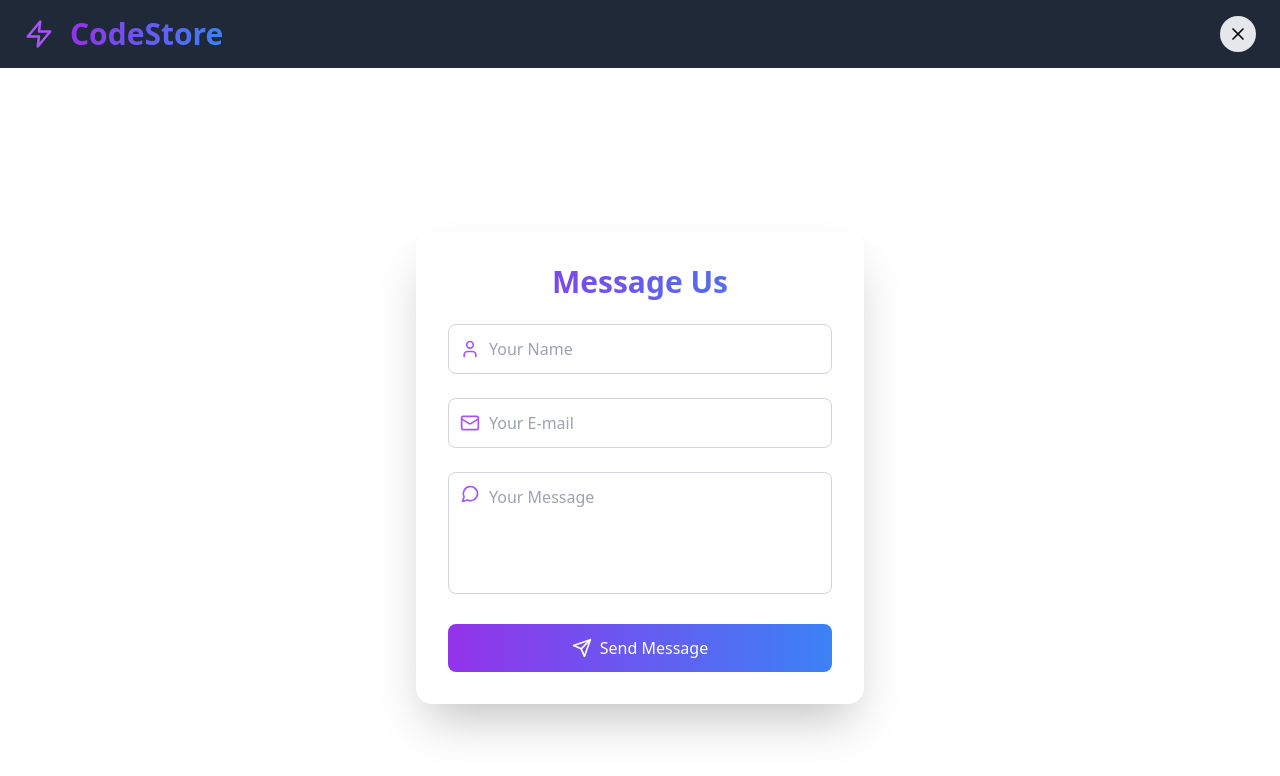
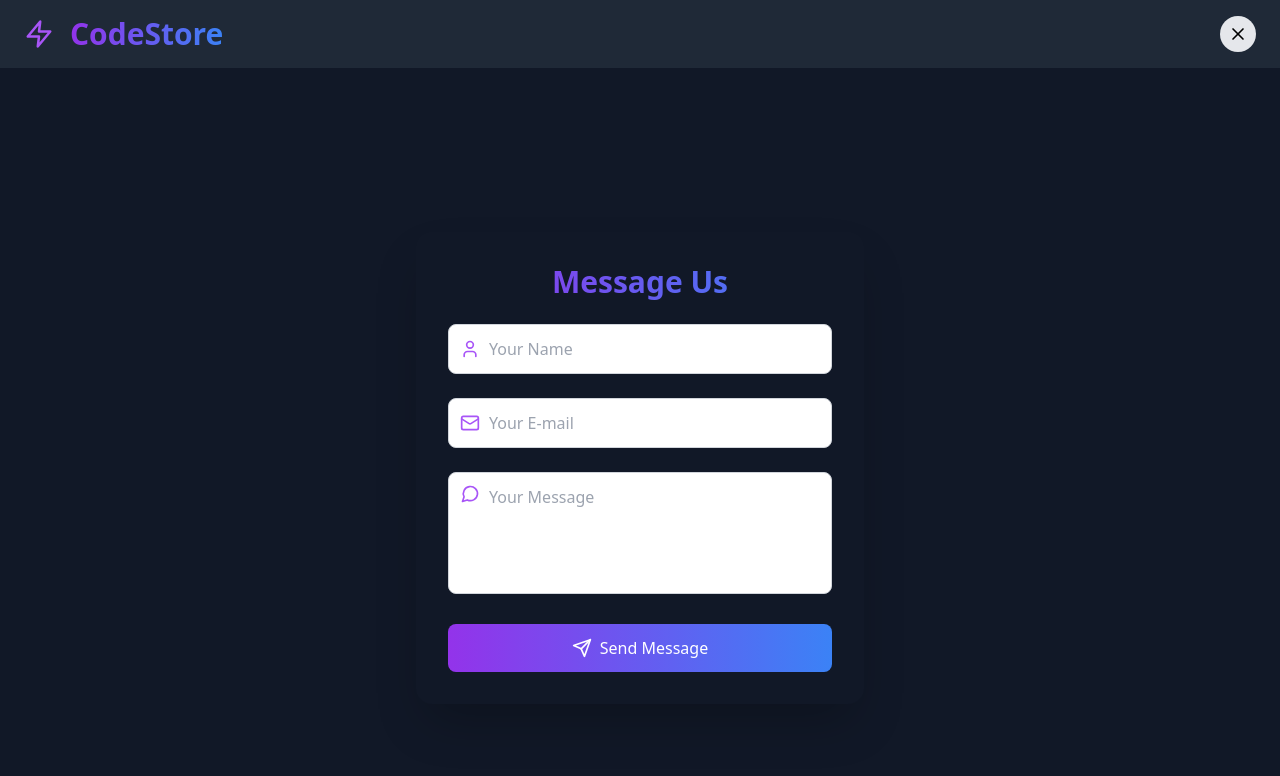
Before and after one commit to SimpleCyber/CodeStores, a React (Create React App) app: page /contact in a window 1280 px wide. Shown: the top 776 px of the page. Built offline with nearby package versions, Linux system fonts and the light colour scheme.

Commit message:
#color contact

```diff
--- a/src/components/Homepage.js
+++ b/src/components/Homepage.js
@@ -31,15 +31,12 @@ const Homepage = () => {
   };
 
   const [darkMode, setDarkMode] = useState(() => {
-    // Check localStorage first, default to true if not set
     const savedMode = localStorage.getItem("darkMode");
     return savedMode !== null ? JSON.parse(savedMode) : true;
   });
 
   useEffect(() => {
-    // Update localStorage when darkMode changes
     localStorage.setItem("darkMode", JSON.stringify(darkMode));
-    // Update body class for global dark mode
     document.body.classList.toggle("dark", darkMode);
   }, [darkMode]);
 
--- a/src/components/contact.js
+++ b/src/components/contact.js
@@ -37,12 +37,12 @@ const ContactForm = () => {
     <NavigationBar />
     <div
       className={`min-h-screen ${
-        darkMode ? "bg-gray-900" : "bg-slate-200"
+        darkMode ? "bg-gray-900" : "bg-gray-900"
       } text-gray-900 dark:text-white`}
     >
-      <div className="min-h-screen bg-white dark:bg-gray-900 flex items-center justify-center px-6 py-12">
+      <div className="min-h-screen dark:bg-gray-900 flex items-center justify-center px-6 py-12">
       <div className="w-full max-w-md">
-        <div className="bg-white dark:bg-gray-800 shadow-2xl rounded-2xl p-8 transform transition-all hover:scale-105">
+        <div className=" dark:bg-gray-800 shadow-2xl rounded-2xl p-8 transform transition-all hover:scale-105">
           <h3 className="text-3xl font-bold mb-6 text-center bg-gradient-to-r from-purple-600 to-blue-500 text-transparent bg-clip-text">
             Message Us
           </h3>
```
